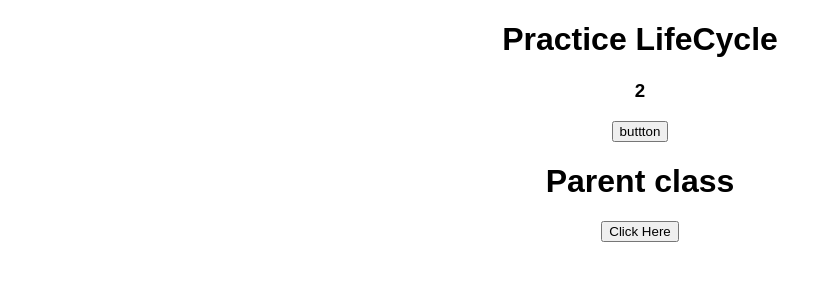
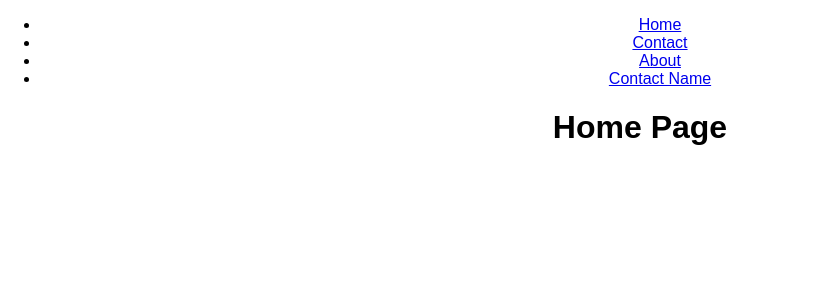
Before and after one commit to Vanshika-8/React-Practice, a React (Create React App) app: page / in a window 1280 px wide. Shown: the top 300 px of the page, without its empty margins (0-816 px from the left). Built offline with nearby package versions, Linux system fonts and the light colour scheme.

Commit message:
Implemented routing with multiple pages

```diff
--- a/package.json
+++ b/package.json
@@ -5,6 +5,7 @@
   "dependencies": {
     "react": "^17.0.1",
     "react-dom": "^17.0.1",
+    "react-router-dom": "^5.2.0",
     "react-scripts": "1.1.5"
   },
   "scripts": {
--- a/src/App.js
+++ b/src/App.js
@@ -1,82 +1,45 @@
 import React, { Component } from 'react';
 import './App.css';
-import { person as Person} from './Person/Person'; //named import
-//import Person from './Person/Person'; //default import
-import Forms from './forms/Forms';
-import FragmentImplementation from './fragments/FragmentImplementation';
-import LifecyclePractice from './lifecycle/lifecycle';
-import Parent from './lifecycle/parent';
+import { HashRouter as Router, Link, Switch,Route } from 'react-router-dom';
+import { Home } from './Routing/Home';
+import { Contact } from './Routing/Contact';
+import { About } from './Routing/About';
+import ContactName from './Routing/ContactName';
 
+/*
+First we installed the router package by running the command "npm install react-router-dom"
+then we created 3 pages home,contact and about, In the main app.js file we imported the browser/hash Router as router
+ which is the main component in our render part, after that Link was import which is used to specify the path of the page.
+ Switch component is then imported which is used for navigation from one route to other as it takes the route component and we have to specify the path there.
+ */
 class App extends Component {
-   constructor(props){
-   super()
-    this.state={
-      persons:[
-        {name:'vans' , age:22},
-        {name:'Vaibhav' , age:21},
-        {name:'Vansh' , age:19}
-      ],
-      otherState:'some other state'
+  constructor(props) {
+    super(props)
+    this.state = {
     }
-    //telling the function handlevideos that the this keyword if used within the function will now point to the class object.
-    this.handleVideos=this.handleVideos.bind(this)
- }
- //these are class properties version to use state
-  // state={
-  //   persons:[
-  //     {name:'Vanshika' , age:22},
-  //     {name:'Vaibhav' , age:21},
-  //     {name:'Vansh' , age:19}
-  //   ],
-  //   otherState:'some other state'
-  // }
-  switchNameHandler=()=>{
-    this.setState({
-      persons:[
-        {name:'Vanshi' , age:22},
-        {name:'Vaibhav' , age:21},
-        {name:'Vansh' , age:15}
-      ]
-    })
+
   }
-
-renderTrialHandler=()=>{
-  this.setState({
- otherState:'New values'
-  })
-}
-
-
-handleVideos(){
-  console.log(this)
-}
-
-handleNewVideos(){
-  //on the onclick event the function is pointing to the objetcs in the class by using the arrow function.
-  console.log(this)
-}
-
-  render()
-  {
+  render() {
 
     return (
-      <div className="App">
-      <LifecyclePractice/>
-      <Parent/>
-   {/*<FragmentImplementation  />
-      <Forms/> */}
-      {/* This is an inline css block */}
-      {/*  <h1 style={{fontWeight:'bold'}}>Hi I am React</h1>
-      <div onClick={this.handleVideos}>Handle Videos</div>
-      <div onClick={()=>this.handleNewVideos()}>Handle</div>
-      <h1 className="title">{this.state.otherState}</h1>
-      <div onClick={this.renderTrialHandler}>Update Other State</div>
-      <button onClick={this.switchNameHandler}>Switch Names</button>
-      <Person name={this.state.persons[0].name} age={this.state.persons[0].age}/>
-      <Person name={this.state.persons[1].name} age={this.state.persons[1].age}>My hobbies:Dancing </Person>
-      <Person name={this.state.persons[2].name} age={this.state.persons[2].age}/>*/}
-
-      </div>
+      <Router>
+        <div className="App">
+          <nav>
+            <ul>
+              <li><Link to='/'>Home</Link></li>
+              <li><Link to='/Contact'>Contact</Link></li>
+              <li><Link to='/About'>About</Link></li>
+              <li><Link to='/ContactName'>Contact Name</Link></li>
+            </ul>
+          </nav>
+      <Switch>
+      <Route exact path='/'><Home/></Route>
+      <Route exact path='/Contact'  component={Contact}></Route>
+      <Route exact path='/About'><About/></Route>
+      <Route path='/:id' component={ContactName}/>
+     </Switch>
+        </div>
+      </Router>
     );
   }
 }
--- /dev/null
+++ b/src/Routing/About.js
@@ -0,0 +1,9 @@
+import React, { Component } from 'react';
+
+export const About=()=>{
+    return (
+        <div>
+        <h1>About Page</h1>
+        </div>
+    )
+}
--- /dev/null
+++ b/src/Routing/Contact.js
@@ -0,0 +1,20 @@
+import React, { Component, useState } from 'react';
+import { Redirect } from 'react-router-dom';
+
+export const Contact = (props) => {
+    console.log(props, 'contact')
+    const redirectHandler = () => {
+        props.history.push('/ContactName')
+    }
+    //in the functional component we use useState hook for changing states we set the show false and then on the button click it is true and it redirects to the contactname page as we create a function and used the history property . We are redirecting using the push function which we get as props from react-router-dom.
+    //second way-we used the condtional rendering adn used the redirect component for redirecting it to the about page.
+     const [show,setShow]=useState(false)
+    return (
+        <div>
+            <h1>Contact Page</h1>
+            <button onClick={redirectHandler}>Go TO Contact Name Page</button>
+            <button onClick={()=>setShow(true)}>Handle state</button>
+            {show ? <Redirect to="/About"/> : null}
+        </div>
+    )
+}
--- /dev/null
+++ b/src/Routing/ContactName.js
@@ -0,0 +1,18 @@
+import React, { Component } from 'react';
+
+class ContactName extends Component {
+    constructor(props) {
+        super(props);
+        this.state = {  }
+    }
+    render() {
+        console.log(this.props)
+        return (
+            <div>
+            <h1>Contact Name</h1>
+            </div>
+         );
+    }
+}
+
+export default ContactName;
--- /dev/null
+++ b/src/Routing/Home.js
@@ -0,0 +1,11 @@
+import React, { Component } from 'react';
+import { render } from 'react-dom';
+
+export const Home=()=>{
+        return (
+            <div>
+            <h1>Home Page</h1>
+            </div>
+        )
+
+}
```
Also changed, not shown: 1 other file (tests, documents, lock files or other folders).
